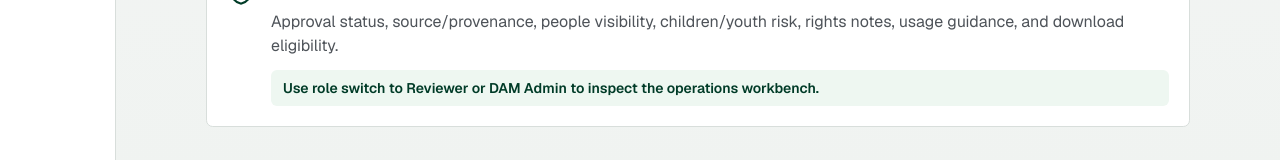
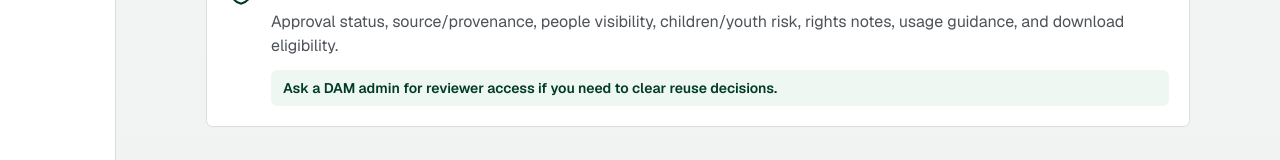
Before and after one commit to Hali0321/tjc-stock-media, a Next.js app in the folder frontend/: page /review in a window 1280 px wide. Shown: the part 314-474 px from the top of the page. Built offline with nearby package versions, Linux system fonts and the light colour scheme.

Commit message:
fix(ui): remove role-switch copy

```diff
--- a/frontend/components/ReviewPage.tsx
+++ b/frontend/components/ReviewPage.tsx
@@ -474,7 +474,7 @@ export function ReviewPage({ initialQueue = "pending" }: { initialQueue?: string
           <div>
             <h2 className="text-xl font-semibold">What reviewers check</h2>
             <p className="mt-1 text-tjc-muted">Approval status, source/provenance, people visibility, children/youth risk, rights notes, usage guidance, and download eligibility.</p>
-            <span className="mt-3 block rounded-md bg-[#eef7f1] px-3 py-2 text-sm font-semibold text-tjc-evergreen">Use role switch to Reviewer or DAM Admin to inspect the operations workbench.</span>
+            <span className="mt-3 block rounded-md bg-[#eef7f1] px-3 py-2 text-sm font-semibold text-tjc-evergreen">Ask a DAM admin for reviewer access if you need to clear reuse decisions.</span>
           </div>
         </section>
       </div>
```
